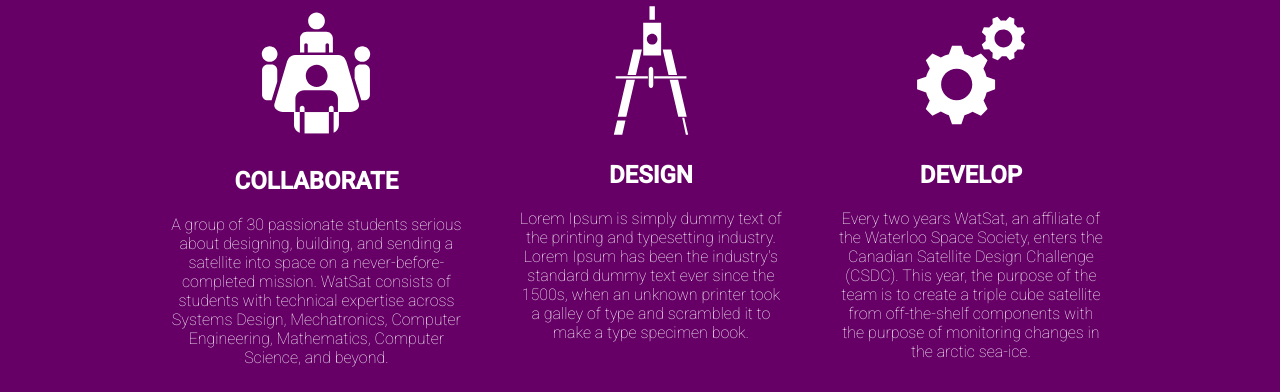
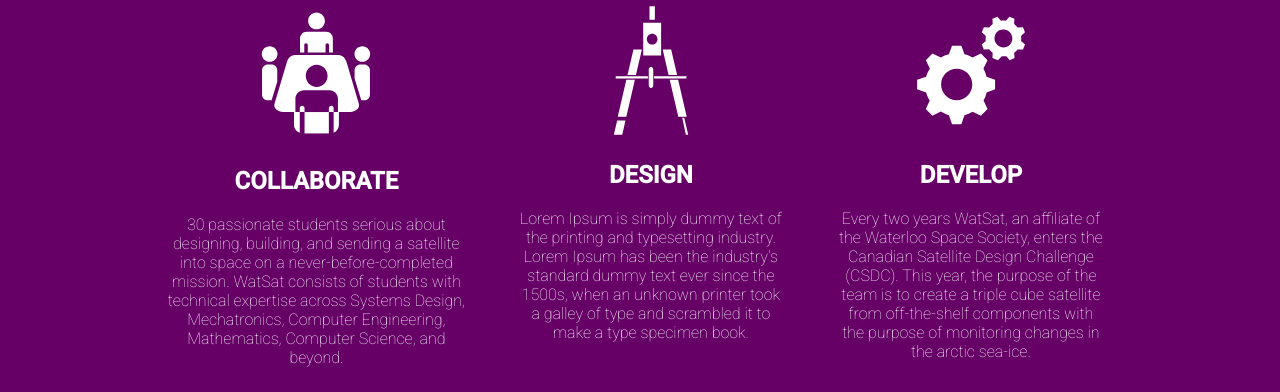
Before and after one commit to WilliamY97/WatSat, a plain HTML site: page index.html in a window 1280 px wide. Shown: the part 996-1388 px from the top of the page. Drawn offline with nearby package versions, Linux system fonts and the light colour scheme; grey boxes are pictures that could not be loaded.

Commit message:
commit caption

```diff
--- a/index.html
+++ b/index.html
@@ -67,7 +67,7 @@ width: 1280px;">
         <div class="col-md-4" style="width:300px;">
                 <img class="medias" src="img/collaboration.svg" style="width:47%;height:47%;" >
           <h2 >COLLABORATE</h2>
-            <p>A group of 30 passionate students serious about designing, building, and sending a satellite into space on a never-before-completed mission. WatSat consists of students with technical expertise across Systems Design, Mechatronics, Computer Engineering, Mathematics, Computer Science, and beyond.</p>
+            <p>30 passionate students serious about designing, building, and sending a satellite into space on a never-before-completed mission. WatSat consists of students with technical expertise across Systems Design, Mechatronics, Computer Engineering, Mathematics, Computer Science, and beyond.</p>
         </div>
 
 
```
